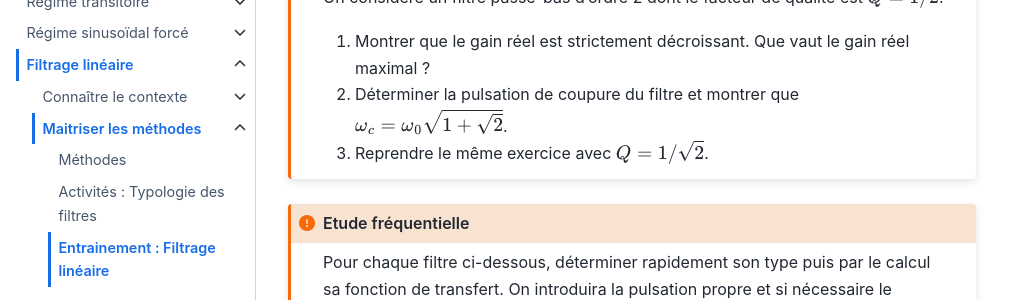
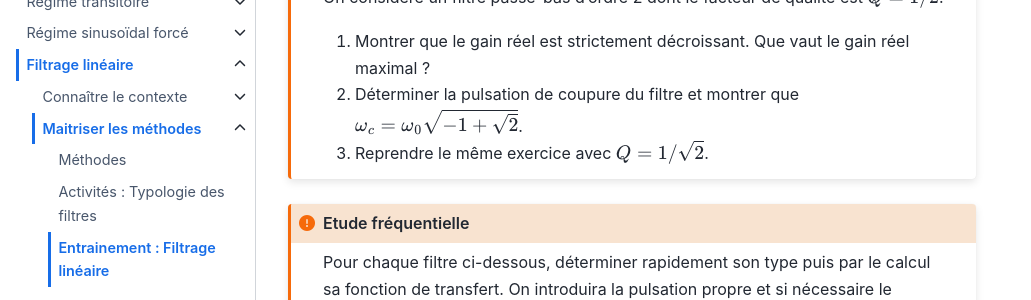
Before and after one commit to pcsi3physiquestan/electrocinetique_sources, a Jupyter Book: the page built from notebook/el_filtrage_td.md, in a window 1280 px wide and 900 px high. Shown: the part 205-505 px from the top of the window, without its empty margins (0-1031 px from the left). Built offline with Jupyter Book 1.0.4 settings and Sphinx 7.4.7 and the Sphinx Book theme 1.1.4, drawn with Linux system fonts in a browser that asks for light colours.

Commit message:
Mise à jour automatique

`````diff
--- a/notebook/el_filtrage_td.md
+++ b/notebook/el_filtrage_td.md
@@ -19,7 +19,7 @@ kernelspec:
 :class: attention
 On considère un filtre passe-bas d'ordre 2 dont le facteur de qualité est $Q = 1/2$.
 1. Montrer que le gain réel est strictement décroissant. Que vaut le gain réel maximal ?
-2. Déterminer la pulsation de coupure du filtre et montrer que $\omega_c = \omega_0 \sqrt{1 + \sqrt{2}}$.
+2. Déterminer la pulsation de coupure du filtre et montrer que $\omega_c = \omega_0 \sqrt{-1 + \sqrt{2}}$.
 3. Reprendre le même exercice avec $Q = 1 / \sqrt{2}$.
 ````
 
`````
